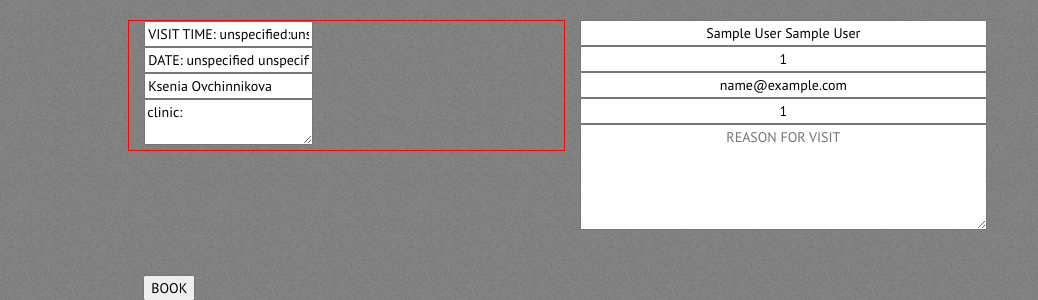
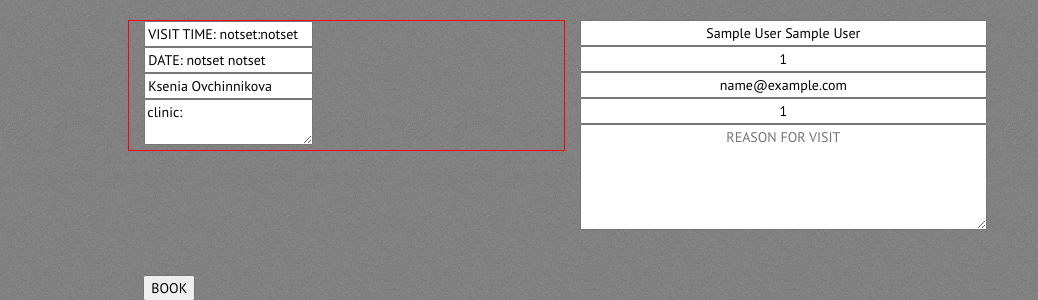
Before and after one commit to ratemydentist/ratemydentist.github.io, a PHP site: page /book.php in a window 1280 px wide. Shown: the part 53-353 px from the top of the page, without its empty margins (75-1113 px from the left). Run offline with PHP 8.4, Linux system fonts and the light colour scheme; the visitor is signed in with stand-in values (Sample User, id 1); data that the repository does not hold is empty.

```diff
--- a/book.php
+++ b/book.php
@@ -4,10 +4,10 @@
 
 ?>
 <?php
-      $day = "unspecified";
-      $month = "unspecified";
-      $hour = "unspecified";
-      $minute = "unspecified";
+      $day = "notset";
+      $month = "notset";
+      $hour = "notset";
+      $minute = "notset";
    if (isset($_POST["datetime"]) && !empty($_POST["datetime"])){
       $when = $_POST["datetime"];
       $day = substr($when,0,2);
```
